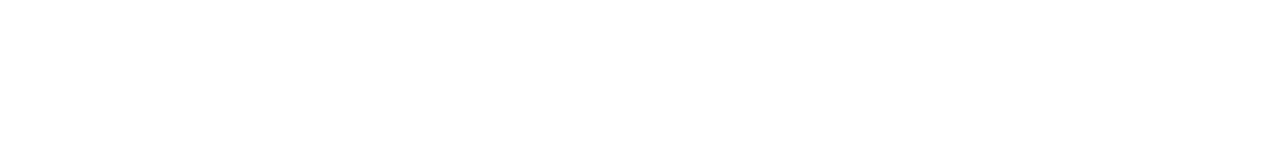
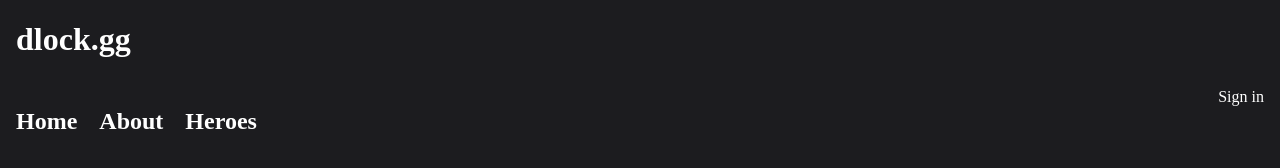
Before and after one commit to Niqulll/dlock.gg, a plain HTML site: page client/index.html in a window 1280 px wide. Drawn offline with Linux system fonts and the light colour scheme.

Commit message:
Basic nav bar and "dlock.gg" logo added

```diff
--- /dev/null
+++ b/client/css/style.css
@@ -0,0 +1,53 @@
+body {
+    background-color: #1C1C1F;
+}
+/*#424254 lighter gray*/
+ul {
+    list-style-type: none;
+    margin: 0;
+    padding: 0;
+    overflow: hidden;
+    background-color: #333;
+}
+
+li {
+    display: inline;
+}
+
+h1 {
+    color: white;
+}
+a {
+    color: white;
+    text-decoration: none;
+    display: inline-block;
+    padding: 0.5rem;
+}
+
+hr {
+    border-top: 2px solid #eee;
+    margin: 1rem 0;
+}
+
+strong {
+    padding: 0 0.5rem;
+    margin: 1rem 0 0;
+    display: block;
+}
+
+.flex-nav{
+    display: flex;
+    height: min-content;
+}
+
+.flex-nav-column {
+    flex: 1;
+}
+
+.flex-nav-center {
+    text-align: center;
+}
+
+.flex-nav-right {
+    text-align: right;
+}
--- a/client/index.html
+++ b/client/index.html
@@ -1,5 +1,18 @@
+<!DOCTYPE html>
 <html>
+    <head>
+        <link rel="stylesheet" href="./css/style.css">
+    </head>
     <body>
-        <script src="main.js"></script>
+        <strong><h1>dlock.gg</h1></strong>
+        <div class="flex-nav">
+            <div class="flex-nav-column">
+                <h2><a href="">Home</a>
+                    <a href="">About</a>
+                    <a href="">Heroes</a>
+                </h2>
+                </div>
+                <a href="">Sign in</a>
+        </div>
     </body>
 </html>
```
Also changed, not shown: client/hero.html (added).
